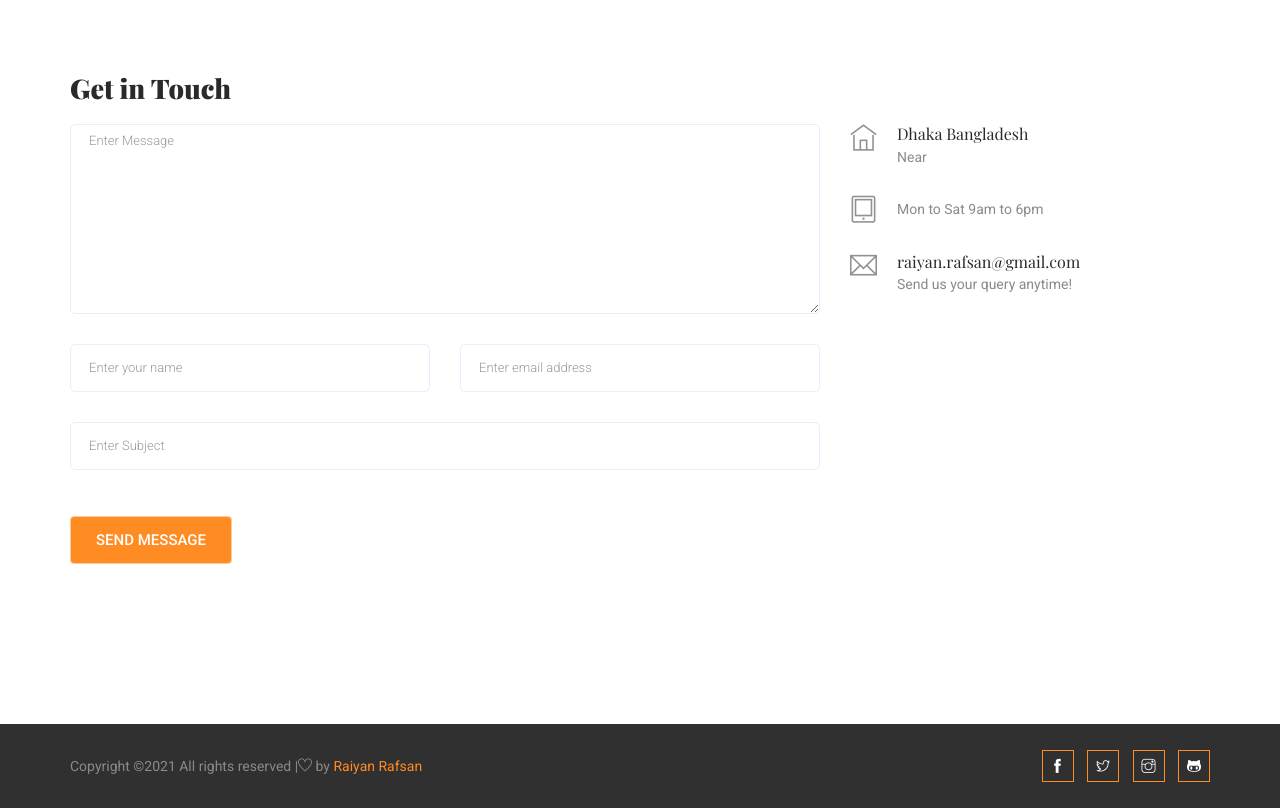
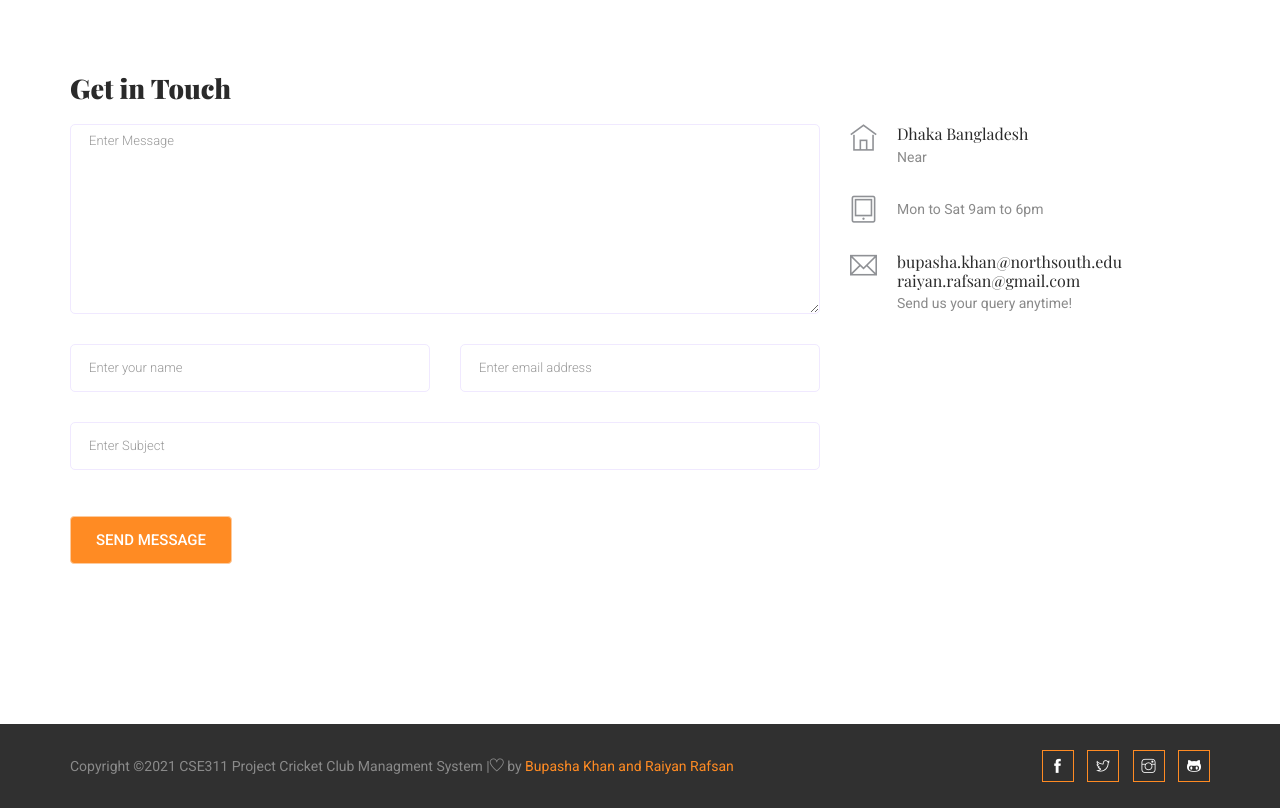
Before and after one commit to bupashaKhan/online-cricket-club-managment-system, a PHP site: page /contact.php in a window 1280 px wide. Shown: the part 1452-2260 px from the top of the page. Run offline with PHP 8.4, Linux system fonts and the light colour scheme; some libraries are stand-ins or nearby versions; some web fonts are replaced.

Commit message:
some file updated

```diff
--- a/contact.php
+++ b/contact.php
@@ -119,7 +119,8 @@
           <div class="media contact-info">
             <span class="contact-info__icon"><i class="ti-email"></i></span>
             <div class="media-body">
-              <h3>raiyan.rafsan@gmail.com</h3>
+              <h3>bupasha.khan@northsouth.edu</h3>
+			  <h3>raiyan.rafsan@gmail.com</h3>
               <p>Send us your query anytime!</p>
             </div>
           </div>
--- a/footer.php
+++ b/footer.php
@@ -4,7 +4,7 @@
         <div class="container">
             <div class="row align-items-center">
                 <p class="footer-text m-0 col-lg-8 col-md-12"><!-- Link back to Colorlib can't be removed. Template is licensed under CC BY 3.0. -->
-Copyright &copy;<script>document.write(new Date().getFullYear());</script> All rights reserved |<i class="ti-heart" aria-hidden="true"></i> by <a href="" target="_blank">Raiyan Rafsan
+Copyright &copy;<script>document.write(new Date().getFullYear());</script> CSE311 Project Cricket Club Managment System |<i class="ti-heart" aria-hidden="true"></i> by <a href="" target="_blank">Bupasha Khan and Raiyan Rafsan
 </a>
 </p>
                 <div class="col-lg-4 col-md-12 text-center text-lg-right footer-social">
```
